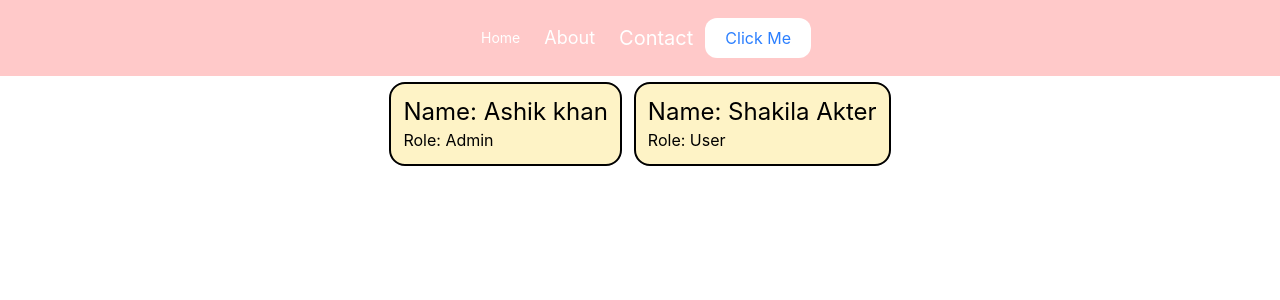
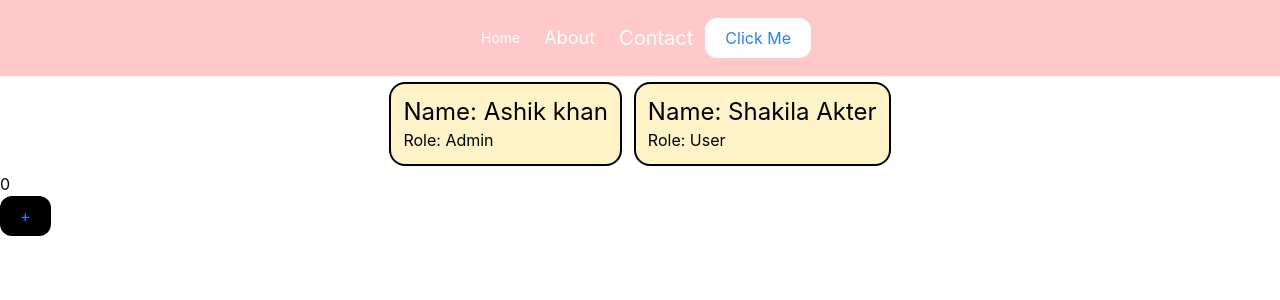
Before and after one commit to Ashaduzzaman099/react-foundation, a React (Vite) app: page / in a window 1280 px wide. Shown: the top 300 px of the page. Built offline with nearby package versions, Linux system fonts and the light colour scheme.

Commit message:
Use State to make counter

```diff
--- a/src/App.jsx
+++ b/src/App.jsx
@@ -1,8 +1,9 @@
 import Navbar from "./components/Navbar";
-import Sidebar from "./components/Sidebar";
+import {useState} from "react";
 import UserCard from "./components/UserCard";
 
 function App() {
+  const [count, setCount] = useState(0);
   return (
     <>
       <div className="">
@@ -13,6 +14,8 @@ function App() {
         <UserCard name="Ashik khan" role="Admin"/>
         <UserCard name="Shakila Akter" role="User"/>
       </div>
+      <h1>{count}</h1>
+      <button className="bg-black text-blue-500 px-5 py-2 rounded-xl hover:bg-black hover:text-white transition duration-300" onClick={()=> setCount(count+1)}>+</button>
 
       </div>
     </>
```
